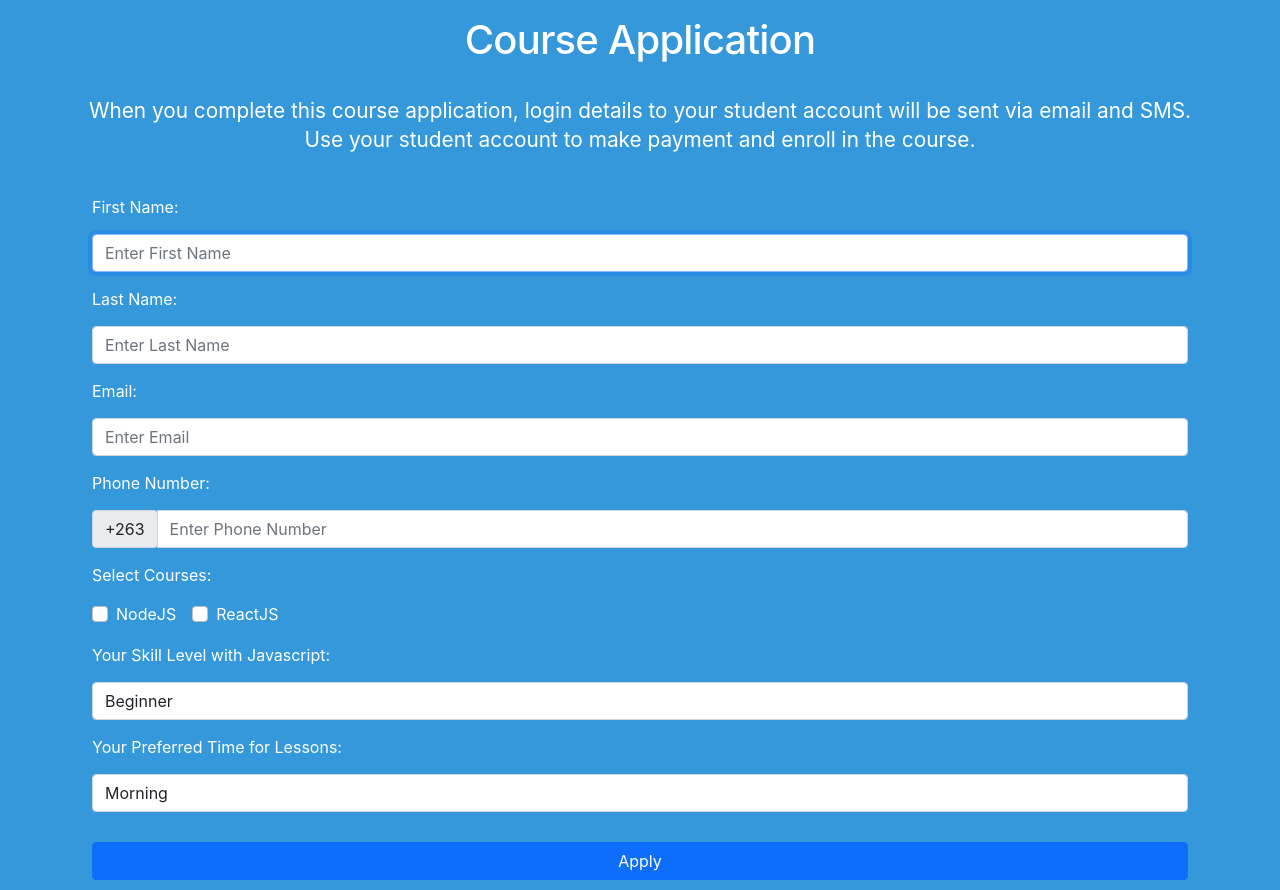
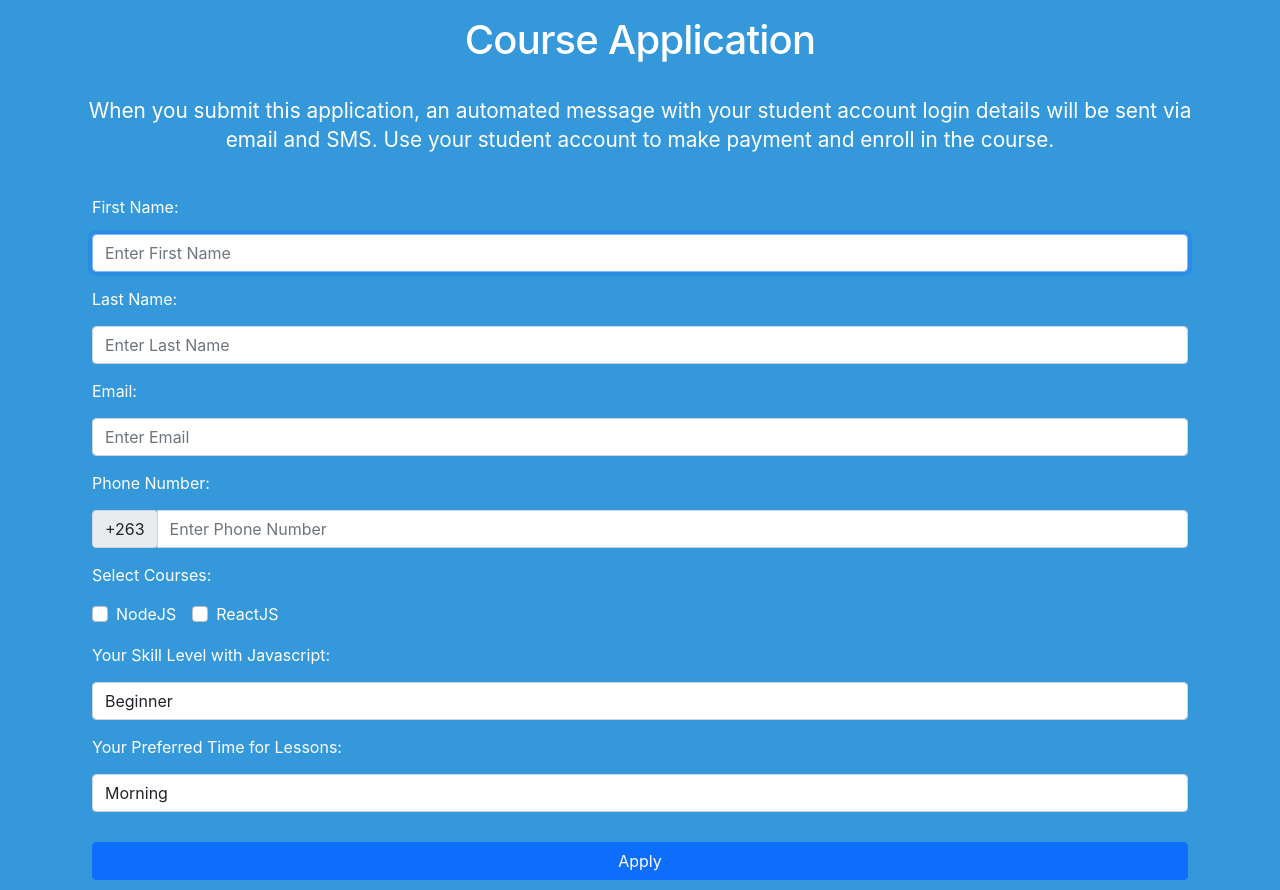
Before and after one commit to Gwinyai/gwinyai-web, a Next.js app: page /course-application in a window 1280 px wide. Built offline with nearby package versions, Linux system fonts and the light colour scheme.

Commit message:
Minor changes

```diff
--- a/pages/course-application.js
+++ b/pages/course-application.js
@@ -169,9 +169,9 @@ const Application = () => {
       <div className="container">
         <h1 className={styles.title}>Course Application</h1>
         <p className={styles.detail}>
-          When you complete this course application, login details to your
-          student account will be sent via email and SMS. Use your student
-          account to make payment and enroll in the course.
+          When you submit this application, an automated message with your
+          student account login details will be sent via email and SMS. Use your
+          student account to make payment and enroll in the course.
         </p>
         {mutationError && (
           <div className="formError">{mutationError.message}</div>
--- a/styles/Home.module.css
+++ b/styles/Home.module.css
@@ -27,7 +27,7 @@
 .caption {
   top: 0px;
   background-color: rgba(255, 255, 255, 0.25);
-  position: fixed;
+  position: absolute;
   width: 100%;
   padding: 10px 0 10px 0;
   text-align: center;
```
